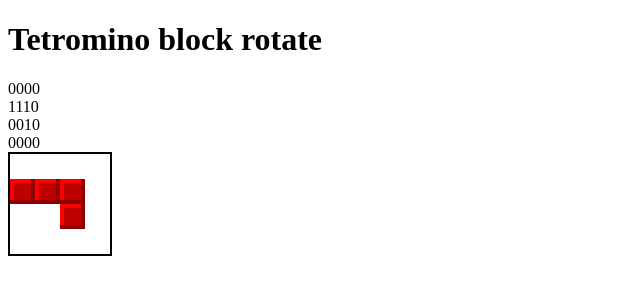
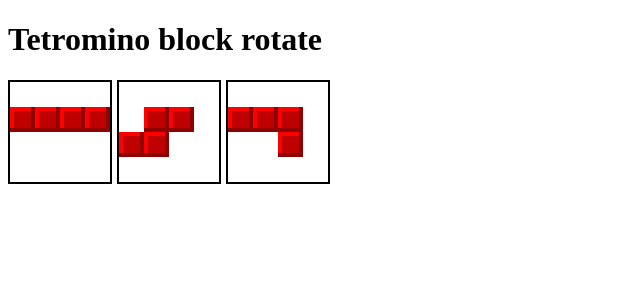
Before and after one commit to zoolu-got-rhythm/tetris-js-implementation, a plain HTML site: page index.html in a window 1280 px wide. Shown: the whole page, without its empty margins (0-640 px from the left). Drawn offline with Linux system fonts and the light colour scheme.

```diff
--- a/index.html
+++ b/index.html
@@ -4,7 +4,7 @@
     <meta charset="UTF-8">
     <title>Title</title>
     <style>
-        #tetromino-block{
+        .tetromino-block{
             border: 2px solid black;
         }
     </style>
@@ -18,7 +18,7 @@
 
     </div>
 
-    <canvas id="tetromino-block" width="100" height="100"> </canvas>
+<!--    <canvas id="tetromino-block" width="100" height="100"> </canvas>-->
     <script src="index.js"> </script>
 </body>
 </html>
--- a/index.js
+++ b/index.js
@@ -43,29 +43,6 @@
     return newShape;
 }
 
-
-
-
-// console.log(tetromino1dArrToString(tetromino));
-
-//
-// var tetromino90DegreesArr = tetromino2dArrayIteratorCallback(tetromino, function(x, y){
-//     return (12 + y) - (x * 4)
-// });
-//
-// var tetromino180DegreesArr = tetromino2dArrayIteratorCallback(tetromino, function(x, y){
-//     return (15 - x) - (y * 4)
-// });
-//
-// var tetromino270DegreesArr = tetromino2dArrayIteratorCallback(tetromino, function(x, y){
-//     return (3 - y) + (x * 4)
-// });
-//
-// // console.log("\n");
-// console.log(tetromino1dArrToString(tetromino90DegreesArr));
-// console.log(tetromino1dArrToString(tetromino180DegreesArr));
-// console.log(tetromino1dArrToString(tetromino270DegreesArr));
-
 function rotateTetromino(nOfRotatationsNumber, currentTetromino){
     var rotatedTetrominoShape;
     switch (nOfRotatationsNumber % 4){
@@ -95,19 +72,19 @@
 }
 
 function drawTetrominoBlockToCanvas(arr1d, canvasCtx){
-    ctx.clearRect(0,0, 100, 100);
+    canvasCtx.clearRect(0,0, 100, 100);
     var blockSize = 25;
     var y = 0;
     for (var x = 0; x < 16; x++){
         if(arr1d[x] == 1){
-            ctx.fillStyle = "#BF0000";
-            ctx.fillRect((x % 4) * blockSize, y * blockSize, blockSize, blockSize);
-            ctx.fillStyle = "#FF0000";
-            ctx.fillRect((x % 4) * blockSize, y * blockSize, blockSize, 4);
-            ctx.fillRect((x % 4) * blockSize, y * blockSize, 4, blockSize);
-            ctx.fillStyle = "#8F0000";
-            ctx.fillRect((x % 4) * blockSize, (y * blockSize) + (blockSize - 4), blockSize, 4);
-            ctx.fillRect(((x % 4) * blockSize) + blockSize - 4, y * blockSize, 4, blockSize);
+            canvasCtx.fillStyle = "#BF0000";
+            canvasCtx.fillRect((x % 4) * blockSize, y * blockSize, blockSize, blockSize);
+            canvasCtx.fillStyle = "#FF0000";
+            canvasCtx.fillRect((x % 4) * blockSize, y * blockSize, blockSize, 4);
+            canvasCtx.fillRect((x % 4) * blockSize, y * blockSize, 4, blockSize);
+            canvasCtx.fillStyle = "#8F0000";
+            canvasCtx.fillRect((x % 4) * blockSize, (y * blockSize) + (blockSize - 4), blockSize, 4);
+            canvasCtx.fillRect(((x % 4) * blockSize) + blockSize - 4, y * blockSize, 4, blockSize);
         }
 
         if((x+1) % 4 == 0 && x+1 != 16)
@@ -118,14 +95,38 @@
 
 
 var container = document.getElementById("container");
-var canvas = document.getElementById("tetromino-block");
-var ctx = canvas.getContext("2d");
+// var canvas = document.getElementById("tetromino-block");
+// var ctx = canvas.getContext("2d");
+var tetrominoBlocks = [tetrominoIBlock, tetrominoSBlock, tetrominoJBlock];
+
+canvasesForBlocks = tetrominoBlocks.map(function(tetrominoBlock){
+    // var blockContainer = document.createElement("div");
+
+    var canvas = document.createElement("canvas");
+    var ctx = canvas.getContext("2d");
+    canvas.className = "tetromino-block";
+    canvas.width = 100;
+    canvas.height = 100;
+    canvas.style.marginRight = "5px";
+
+    var referencesObj = {ctx: ctx, canvas: canvas};
+    return referencesObj;
+});
+
+canvasesForBlocks.forEach(function(canvasObjRef){
+    container.append(canvasObjRef.canvas);
+});
+
 
 var rotation = 0;
-var currentStateOfRotatedTetrominoBlockArr;
+// var currentStateOfRotatedTetrominoBlockArr;
 var tid = window.setInterval(function (){
-    currentStateOfRotatedTetrominoBlockArr = rotateTetromino(rotation, currentTetrominoBlock);
-    container.innerText = tetromino1dArrToString(currentStateOfRotatedTetrominoBlockArr);
-    drawTetrominoBlockToCanvas(currentStateOfRotatedTetrominoBlockArr);
+    canvasesForBlocks.forEach(function(canvasObjRef, i){
+        var currentTetrominoBlockArr = tetrominoBlocks[i];
+        console.log(currentTetrominoBlockArr);
+        var currentStateOfRotatedTetrominoBlockArr = rotateTetromino(rotation, currentTetrominoBlockArr);
+        drawTetrominoBlockToCanvas(currentStateOfRotatedTetrominoBlockArr, canvasObjRef.ctx);
+    });
+    // container.innerText = tetromino1dArrToString(currentStateOfRotatedTetrominoBlockArr);
     rotation++;
 }, 500 / 2);
```
